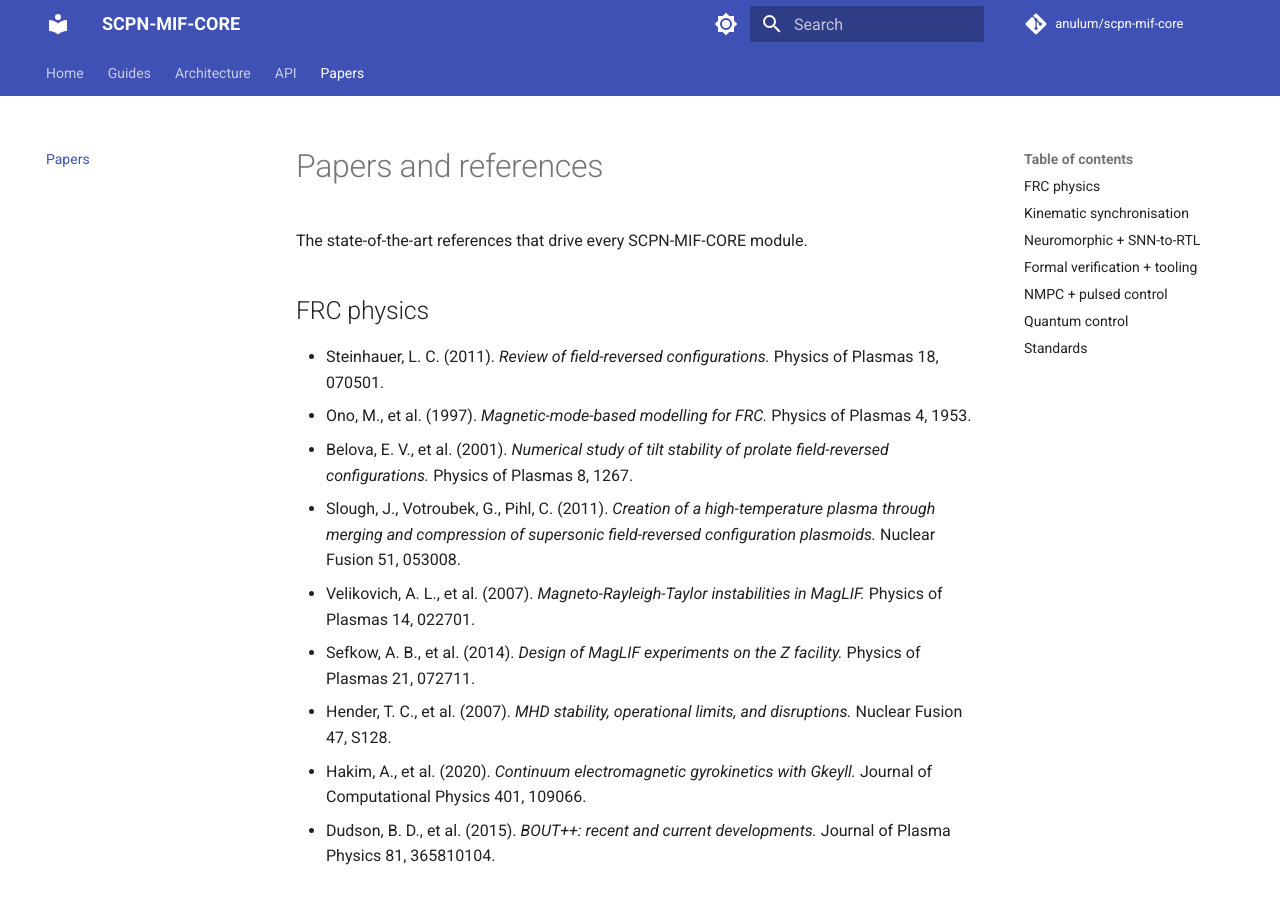
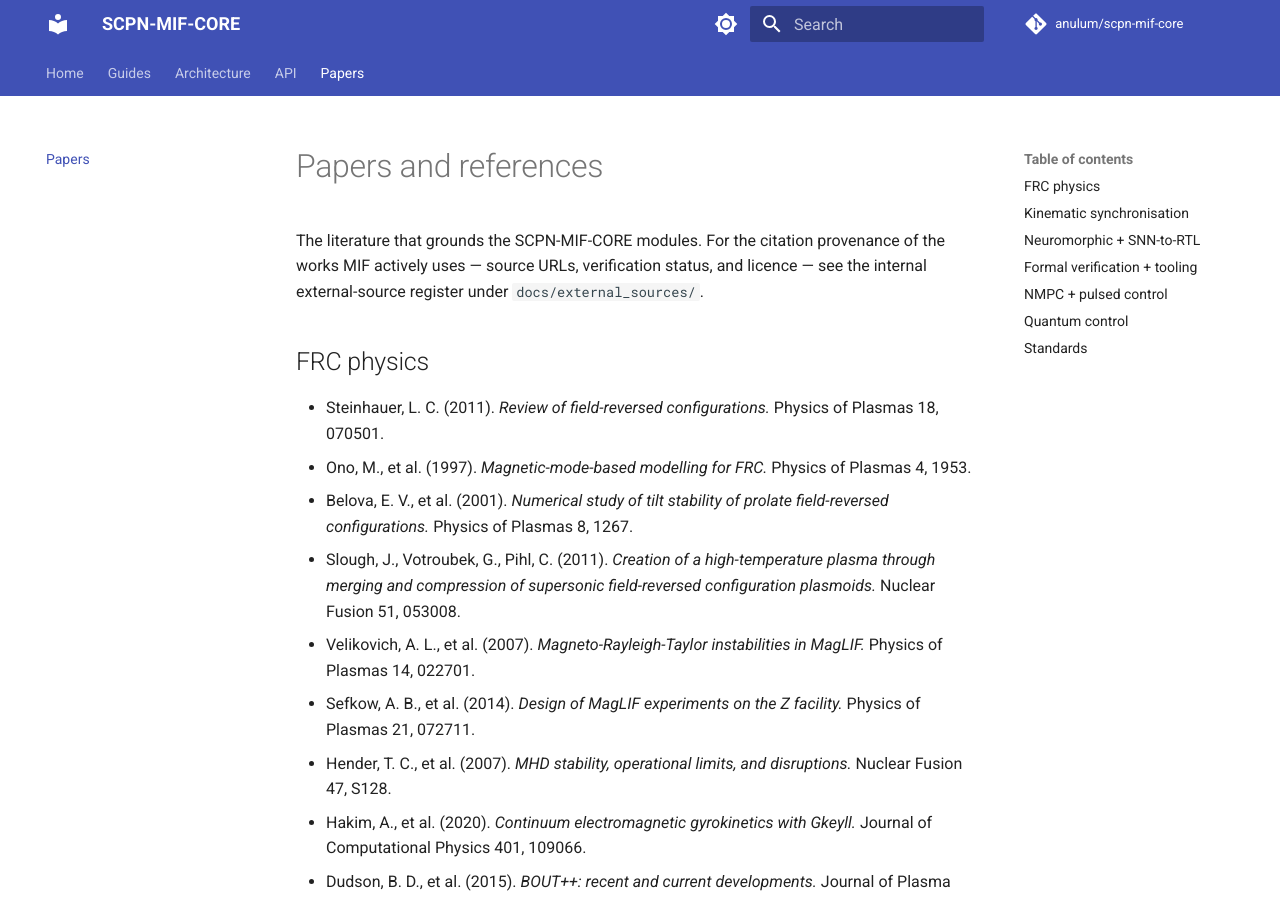
Before and after one commit to anulum/scpn-mif-core, an MkDocs documentation site: the page built from docs/papers/index.md, in a window 1280 px wide and 900 px high. Built offline with MkDocs 1.6.1 and Material for MkDocs 9.7.7, drawn with Linux system fonts in a browser that asks for light colours; comment, search, counter and statistics services are not loaded.

Commit message:
docs: clarify papers/external-sources roles and drop an over-claim (QB4)
docs/papers/index.md and docs/external_sources/ are complementary, not duplicated:
the former is the public rendered bibliography of the broad literature, the latter
the internal provenance ledger (URLs, verification status, licence, PDF policy) for
actively-used works. Clarify the role split and cross-link both ways, keeping the
public bibliography. Replace the "state-of-the-art references that drive every
module" line with neutral wording — the last inflation/AI-tell string on the public
documentation surface.

Authored by Anulum Fortis & Arcane Sapience (protoscience@anulum.li)

```diff
--- a/docs/papers/index.md
+++ b/docs/papers/index.md
@@ -1,7 +1,9 @@
 <!-- SPDX-License-Identifier: AGPL-3.0-or-later -->
 # Papers and references
 
-The state-of-the-art references that drive every SCPN-MIF-CORE module.
+The literature that grounds the SCPN-MIF-CORE modules. For the citation provenance
+of the works MIF actively uses — source URLs, verification status, and licence — see
+the internal external-source register under `docs/external_sources/`.
 
 ## FRC physics
 
```
Also changed, not shown: docs/external_sources/README.md (+4 -0 lines).
